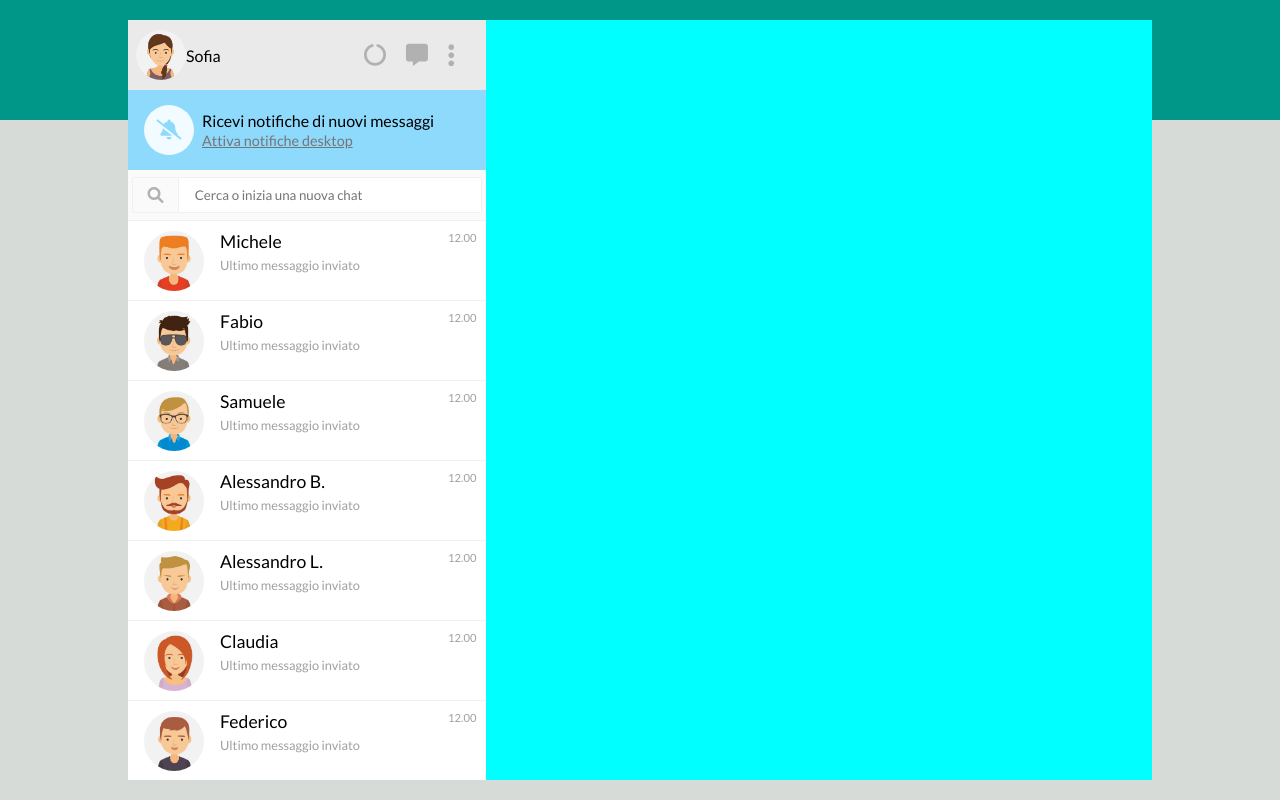
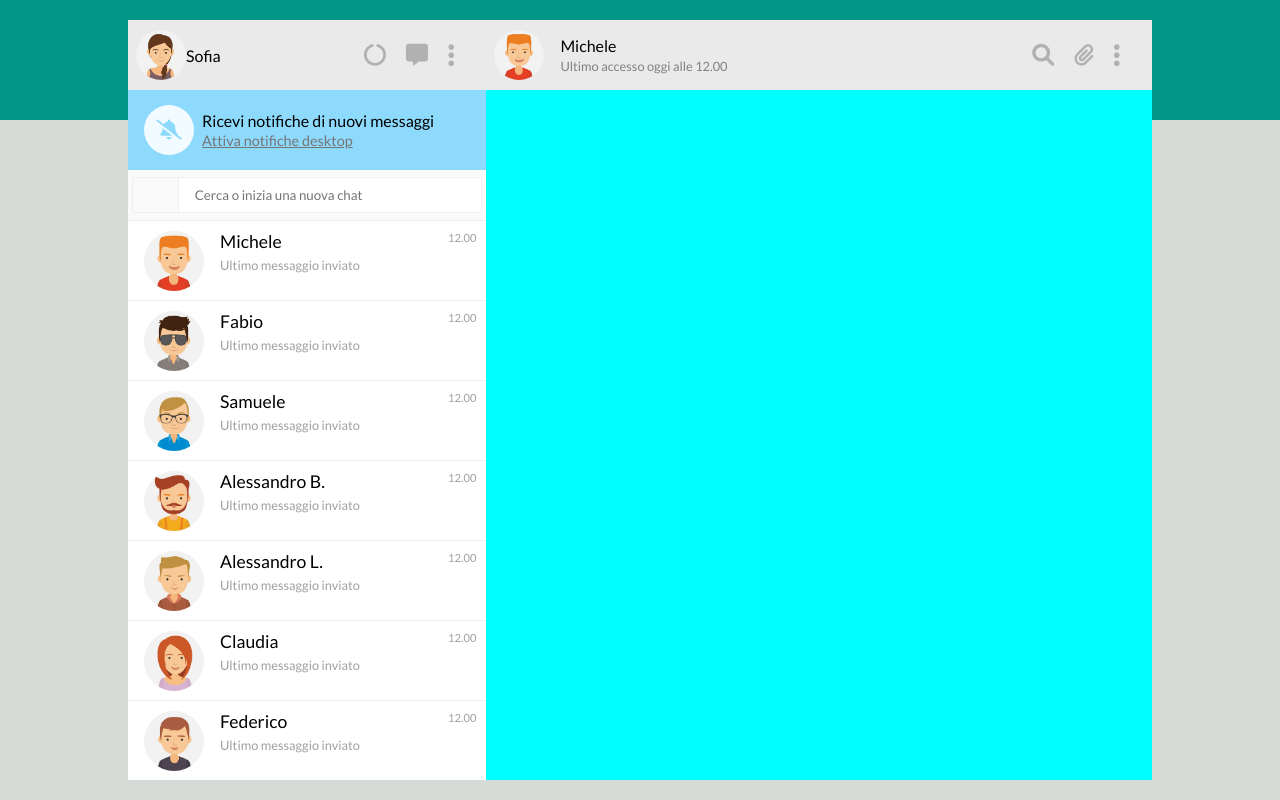
Before and after one commit to AdeAde99/vue-boolzapp, a plain HTML site: page index.html in a window 1280 px wide. Drawn offline with nearby package versions, Linux system fonts and the light colour scheme.

Commit message:
parte destra top

```diff
--- a/css/style.css
+++ b/css/style.css
@@ -138,7 +138,7 @@ a {
     border-radius: 2px;
 }
 
-.fa-magnifying-glass {
+.fa-magnifying-glass1 {
     font-size: 1rem;
 }
 
--- a/index.html
+++ b/index.html
@@ -43,7 +43,7 @@
             <div class="searchChat">
                 <div class="insideSearchContainer">
                     <div class="glassContainer">
-                        <i class="fa-solid fa-magnifying-glass"></i>
+                        <i class="fa-solid fa-magnifying-glass1"></i>
                     </div>
                     <input type="text" placeholder="Cerca o inizia una nuova chat" class="inputSearch">
                 </div>
@@ -132,7 +132,20 @@
             </div>
         </section>
         <section class="messageContainer">
-
+            <div class="profileContainer">
+                <div class="containerImgEName" style="gap: 1rem;">
+                    <img src="img/avatar_1.jpg" alt="" class="imageIo image">
+                    <div style="display: flex; flex-direction: column; gap: 0.2rem;">
+                        <p>Michele</p>
+                        <p style="color: grey; font-size: 0.8rem">Ultimo accesso oggi alle 12.00</p>
+                    </div>
+                </div>
+                <div class="optionsProfile">
+                    <i class="fa-solid fa-magnifying-glass"></i>
+                    <i class="fa-solid fa-paperclip"></i>
+                    <i class="fa-solid fa-ellipsis-vertical"></i>
+                </div>
+            </div>
         </section>
     </main>
 
```
